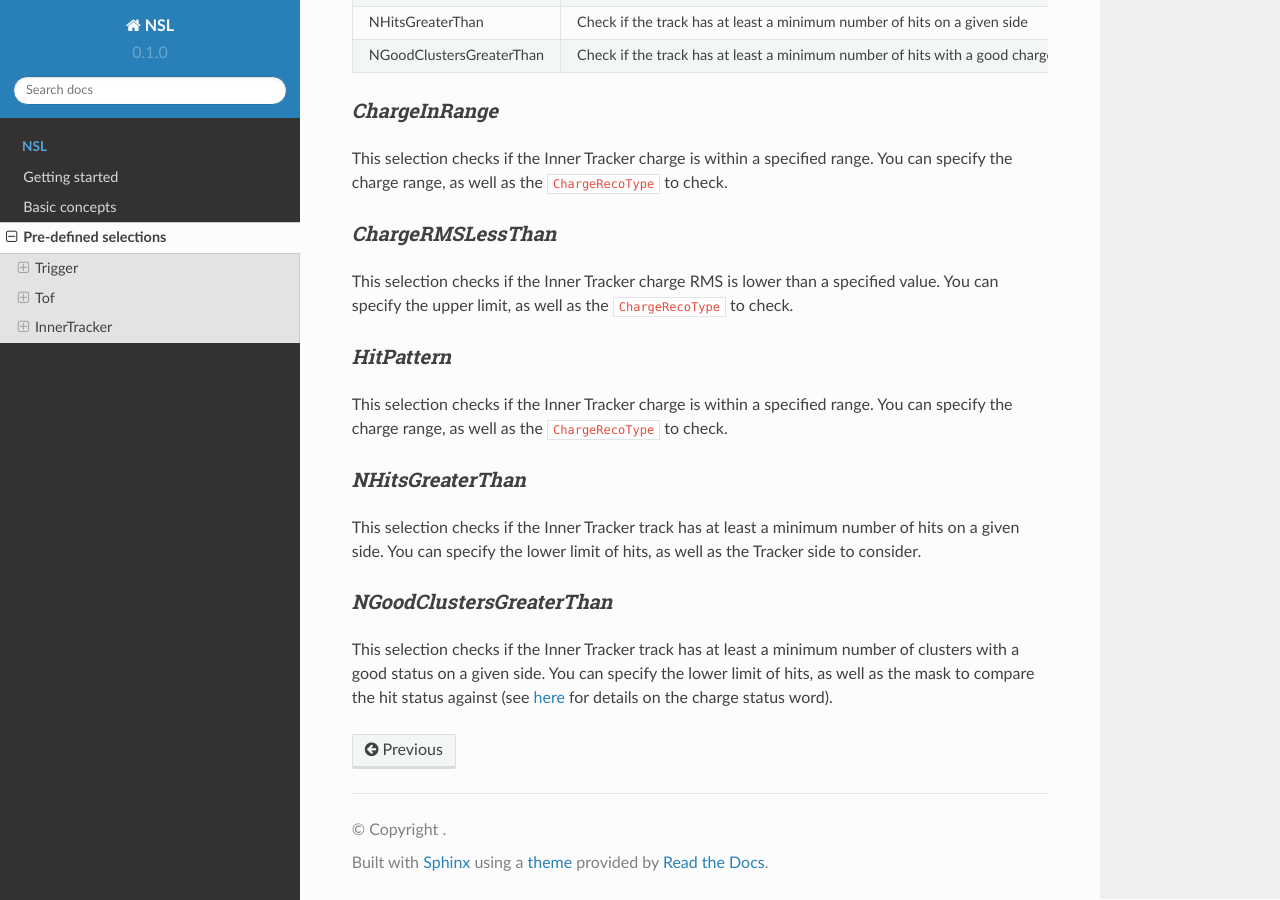
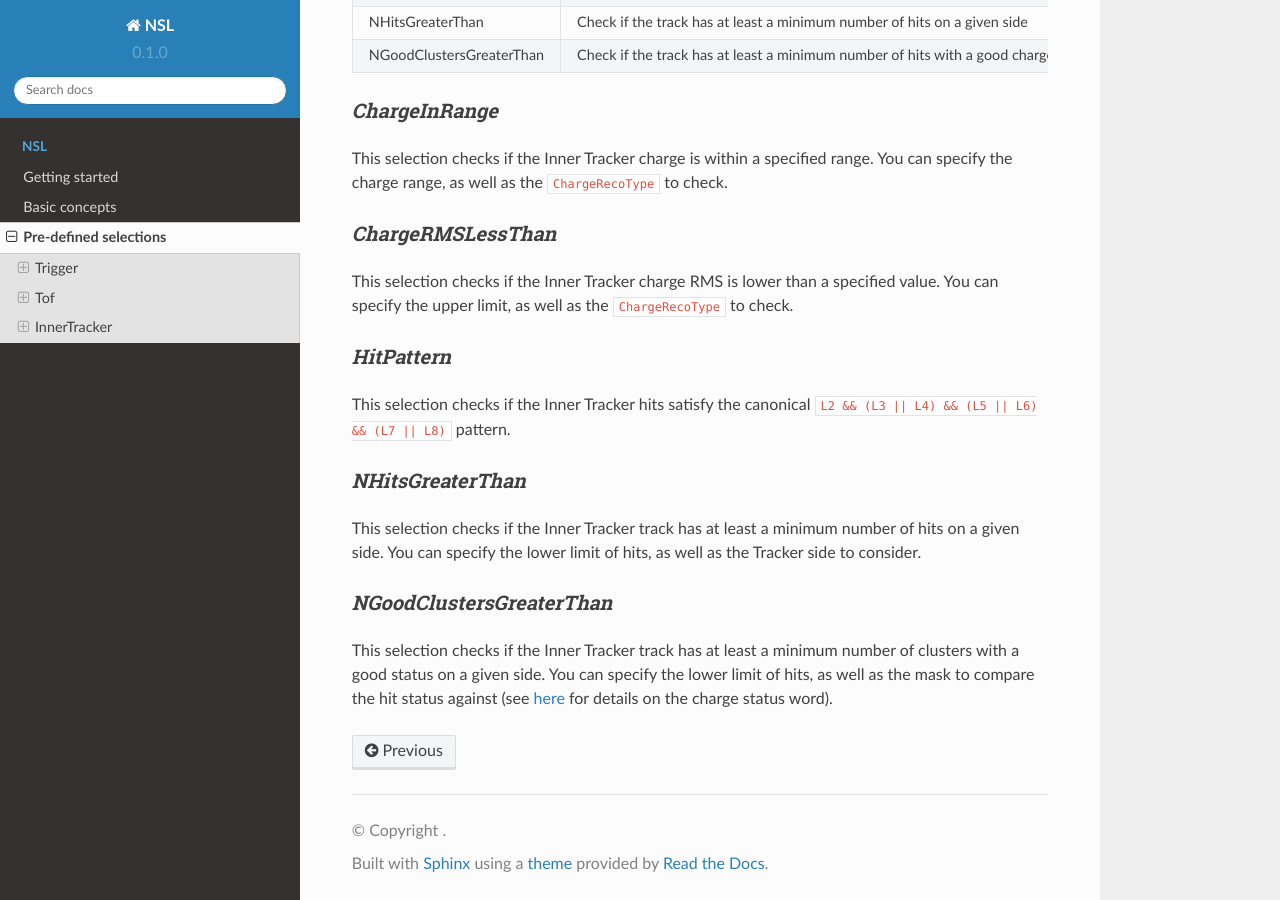
Before and after one commit to valerioformato/nsl-readthedocs, a Sphinx documentation site: the page built from docs/source/selections/predefined-selections.rst, in a window 1280 px wide and 900 px high, scrolled down 1529 px. Built offline with Sphinx 7.4.7 and the Read the Docs theme 2.0.0, drawn with Linux system fonts in a browser that asks for light colours; pages that are not in the unit, such as notebooks, are missing from menus.

Commit message:
Fix wrong description

```diff
--- a/docs/source/selections/predefined-selections.rst
+++ b/docs/source/selections/predefined-selections.rst
@@ -107,8 +107,7 @@ the ``ChargeRecoType`` to check.
 *HitPattern*
 ^^^^^^^^^^^^
 
-This selection checks if the Inner Tracker charge is within a specified range. You can specify the charge range, as well as the
-``ChargeRecoType`` to check.
+This selection checks if the Inner Tracker hits satisfy the canonical ``L2 && (L3 || L4) && (L5 || L6) && (L7 || L8)`` pattern.
 
 *NHitsGreaterThan*
 ^^^^^^^^^^^^^^^^^^
```
